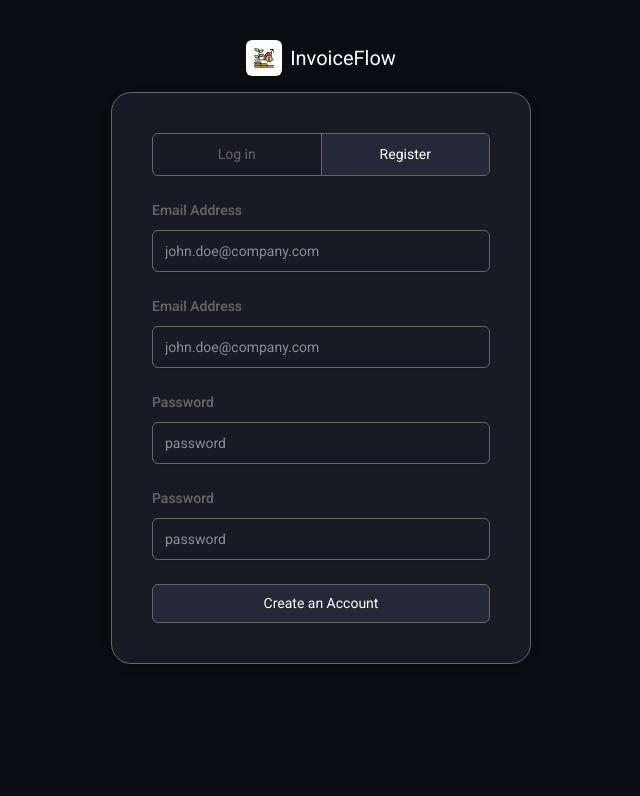
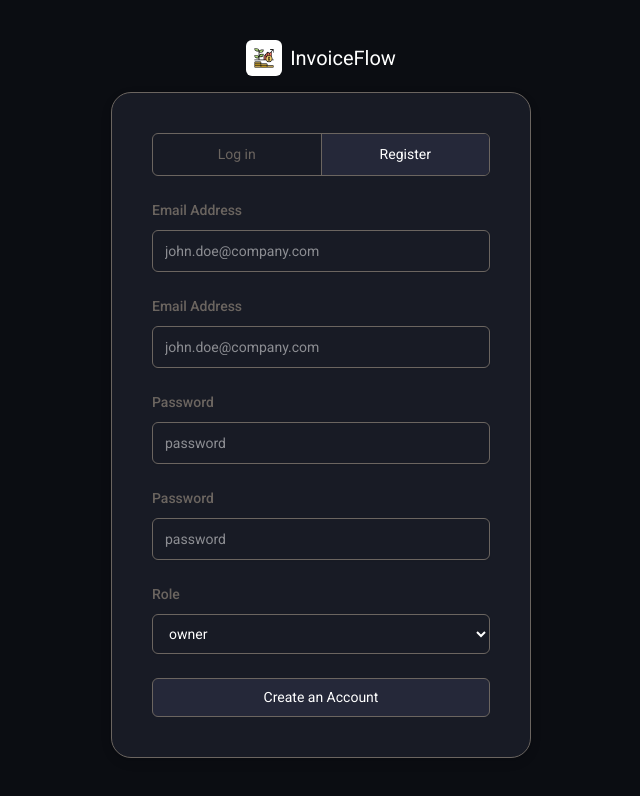
Before and after one commit to ayoub-jabiri/crowd-funder-front-part-2, a React (Vite) app in the folder front-end/: page /register in a window 1280 px wide. Shown: the top 796 px of the page, without its empty margins (319-959 px from the left). Built offline with nearby package versions, Linux system fonts and the light colour scheme; no server answers.

Commit message:
Added role select input in the registration page

```diff
--- a/front-end/src/pages/RegisterPage.jsx
+++ b/front-end/src/pages/RegisterPage.jsx
@@ -10,7 +10,7 @@ export default function LoginPage() {
         email: "",
         password: "",
         passwordConfirm: "",
-        role: "owner",
+        role: "",
     });
     const [errorMessage, setErrorMessage] = useState(null);
 
@@ -128,7 +128,7 @@ export default function LoginPage() {
                             onChange={handleChange}
                         />
                     </div>
-                    <div className="mb-2">
+                    <div className="mb-6">
                         <label
                             htmlFor="password-confirm"
                             className="block mb-2.5 text-[#6B6560] text-sm font-medium text-heading"
@@ -146,6 +146,25 @@ export default function LoginPage() {
                             onChange={handleChange}
                         />
                     </div>
+                    <div className="mb-2">
+                        <label
+                            htmlFor="role"
+                            className="block mb-2.5 text-[#6B6560] text-sm font-medium text-heading"
+                        >
+                            Role
+                        </label>
+                        <select
+                            name="role"
+                            id="role"
+                            className="bg-[#181b25] border border-[#6B6560] text-heading text-sm rounded-md focus:ring-brand focus:border-brand block w-full px-3 py-2.5 shadow-xs placeholder:text-body"
+                            value={formData.role}
+                            onChange={handleChange}
+                            required
+                        >
+                            <option>owner</option>
+                            <option>investor</option>
+                        </select>
+                    </div>
                     {errorMessage && (
                         <p className="text-red-500">*{errorMessage}</p>
                     )}
```
